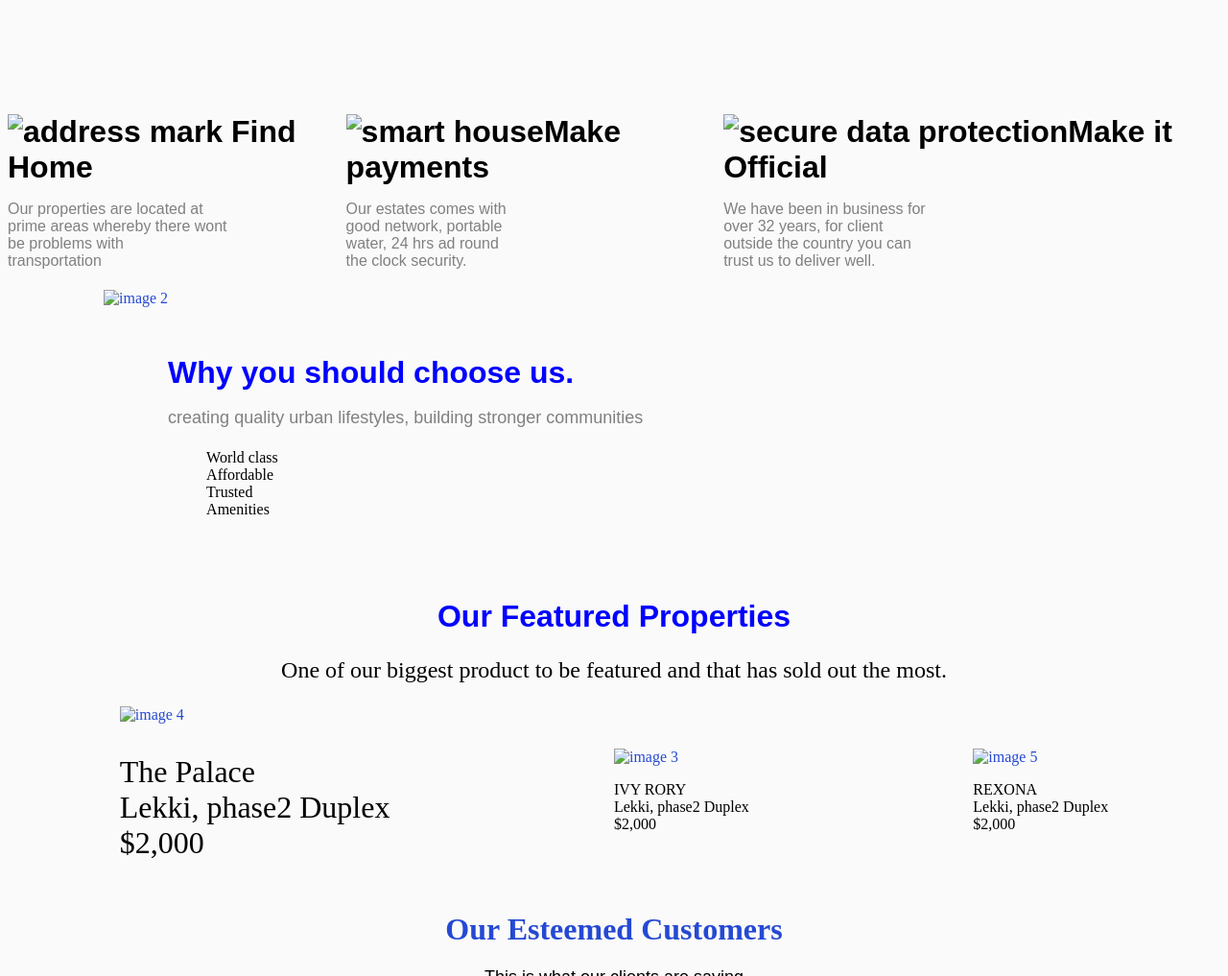
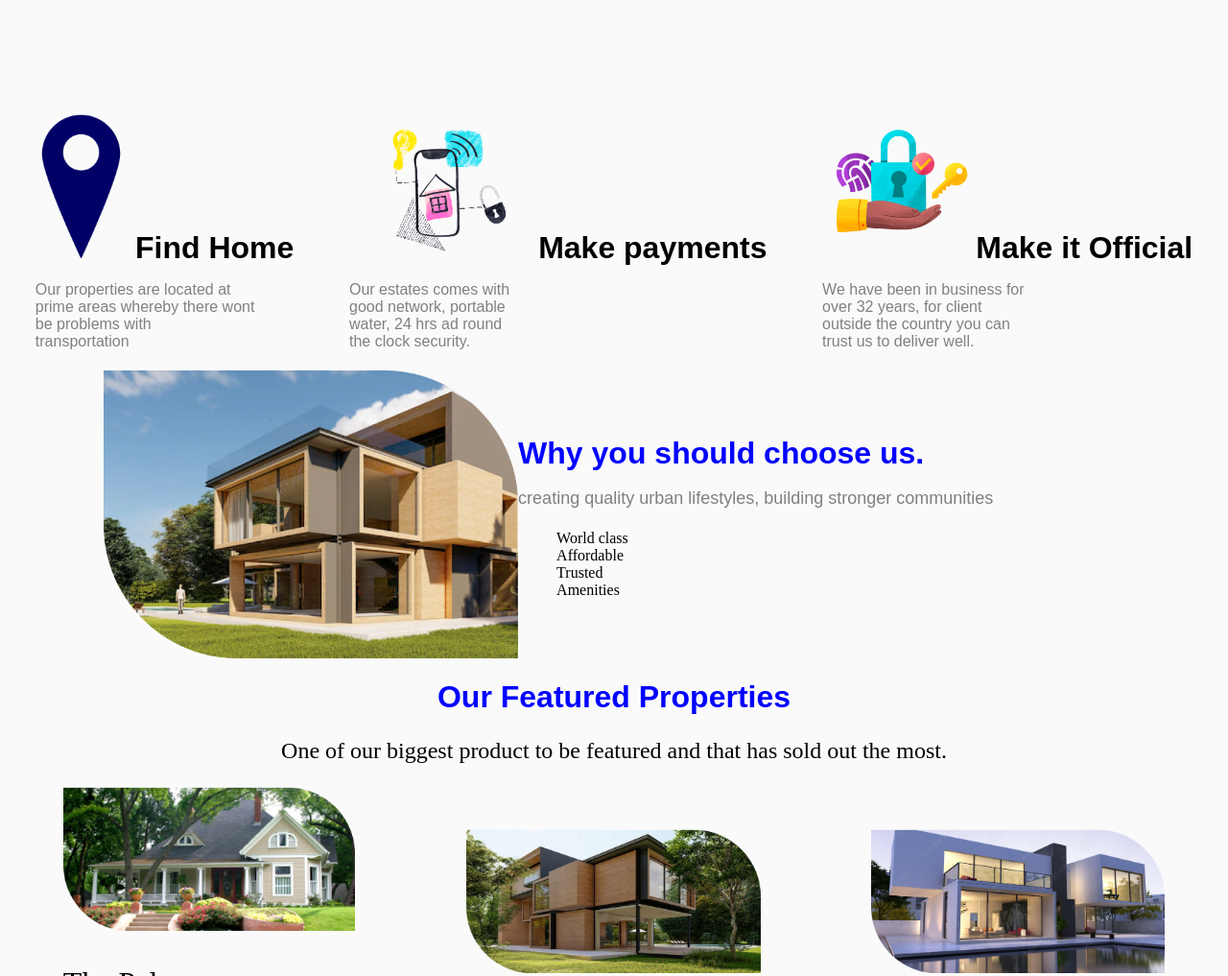
Before and after one commit to rebecca-2022/valliesestate3, a plain HTML site: page index.html in a window 1280 px wide. Shown: the part 844-1861 px from the top of the page at 96% size. Drawn offline with Linux system fonts and the light colour scheme.

Commit message:
adding changes

```diff
--- a/index.html
+++ b/index.html
@@ -33,18 +33,18 @@
         </div>
         <div class="steps">
             <div>
-                <h1 id="find"><img src="address mark.png" alt="address mark" height="150"> Find Home <p id="ourproperties">Our properties are located at<br>prime areas whereby there wont<br>be problems with<br>transportation</p></h1>
+                <h1 id="find"><img src="./images/address mark.png" alt="address mark" height="150"> Find Home <p id="ourproperties">Our properties are located at<br>prime areas whereby there wont<br>be problems with<br>transportation</p></h1>
             </div>
             <div>
-                <h1 id="makepayments"><img src="Smart house.png" alt="smart house" height="150">Make payments <p id="ourestates">Our estates comes with<br>good network, portable<br>water, 24 hrs ad round<br>the clock security.</p></h1>
+                <h1 id="makepayments"><img src="./images/Smart house.png" alt="smart house" height="150">Make payments <p id="ourestates">Our estates comes with<br>good network, portable<br>water, 24 hrs ad round<br>the clock security.</p></h1>
             </div>
             <div>
-                <h1 id="makeitofficial"><img src="Secure data protection with fingerprint and lock.png" alt="secure data protection" height="150">Make it Official<p id="wehave">We have been in business for<br>over 32 years, for client<br>outside the country you can<br>trust us to deliver well.</p></h1>
+                <h1 id="makeitofficial"><img src="./images/Secure data protection with fingerprint and lock.png" alt="secure data protection" height="150">Make it Official<p id="wehave">We have been in business for<br>over 32 years, for client<br>outside the country you can<br>trust us to deliver well.</p></h1>
             </div>
         </div>
         <div class="rating">
             <div>
-                <img src="image 2.png" alt="image 2" style="float: right;" height="300">
+                <img src="./images/image 2 (1).png" alt="image 2" style="float: right;" height="300">
             </div>
             <div>
                 <h1 id="whyus">Why you should choose us.<p id="creatingquality">creating quality urban lifestyles, building stronger communities</p></h1>
@@ -62,15 +62,15 @@
         </div>
         <div class="featuredproperties">
             <div>
-                <img src="image 4.png" alt="image 4" height="150">
+                <img src="./images/image 4 (1).png" alt="image 4" height="150">
                 <p id="palace">The Palace<br id="lekki2">Lekki, phase2 Duplex<br id="lekkiprice">$2,000</p>
             </div>
             <div>
-                <img src="image 3.png" alt="image 3" height="150">
+                <img src="./images/image 3 (1).png" alt="image 3" height="150">
                 <p id="ivy">IVY RORY<br id="lekki2">Lekki, phase2 Duplex<br id="lekkiprice">$2,000</p>
             </div>
             <div>
-                <img src="image 5.png" alt="image 5" height="150">
+                <img src="./images/image 5 (1).png" alt="image 5" height="150">
                 <p id="rexona">REXONA<br id="lekki2">Lekki, phase2 Duplex<br id="lekkiprice">$2,000</p>
             </div>
         </div>
```
